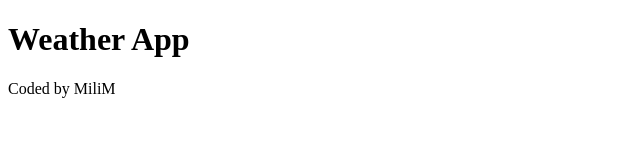
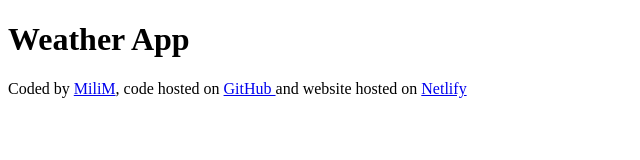
Before and after one commit to milimk/javascript-weather-app, a plain HTML site: page index.html in a window 1280 px wide. Shown: the whole page, without its empty margins (0-640 px from the left). Drawn offline with Linux system fonts and the light colour scheme.

Commit message:
HTML footer links address updated

```diff
--- a/index.html
+++ b/index.html
@@ -7,6 +7,15 @@
   </head>
   <body>
     <h1>Weather App</h1>
-    <footer>Coded by MiliM</footer>
+    <footer>
+      Coded by
+      <a href="https://github.com/milimk" target="_blank"> MiliM</a>, code
+      hosted on
+      <a href="https://github.com/milimk/shecodes-weather-app" target="_blank">
+        GitHub
+      </a>
+      and website hosted on
+      <a href="https://weather-milim.netlify.app/" target="_blank">Netlify</a>
+    </footer>
   </body>
 </html>
```
